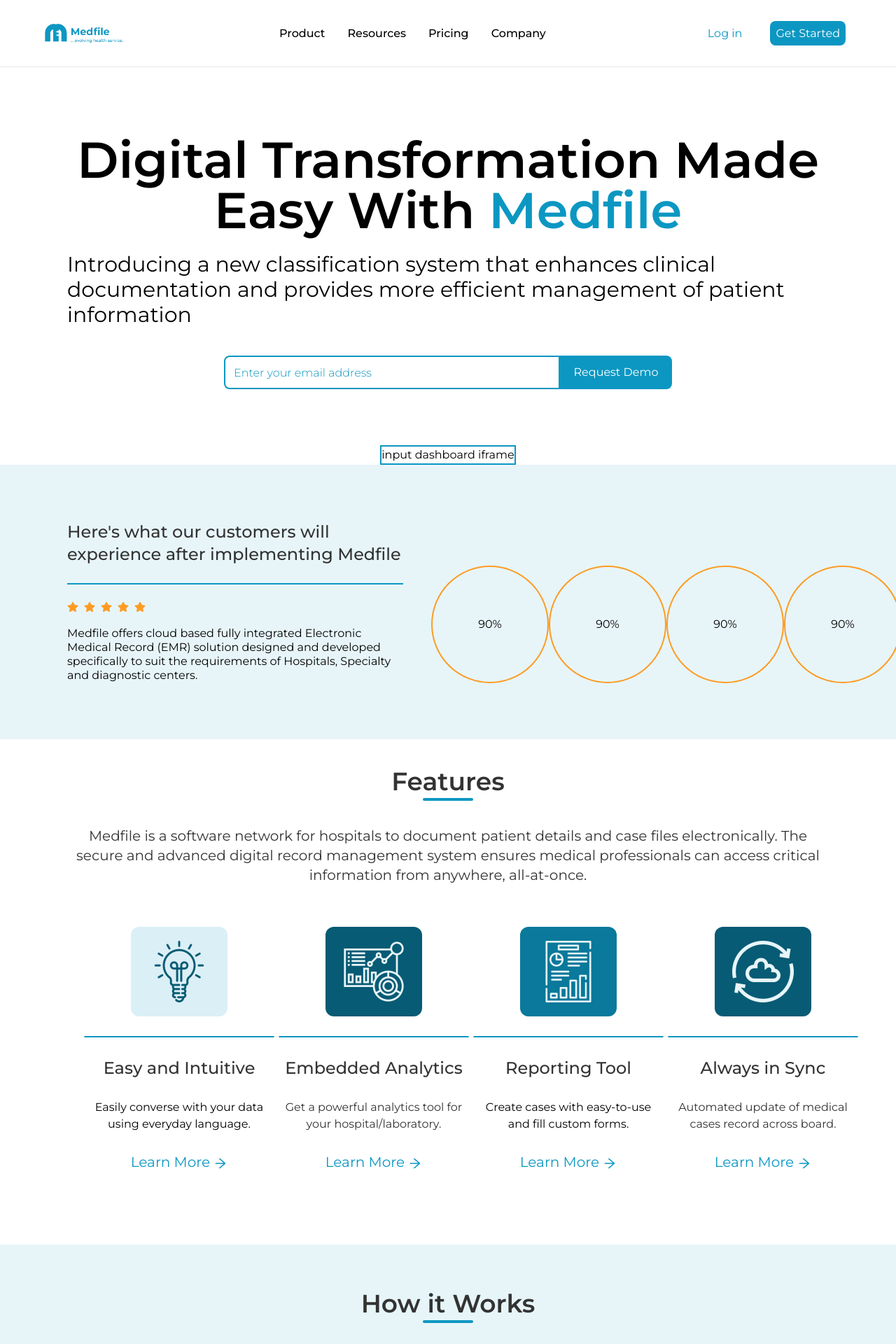
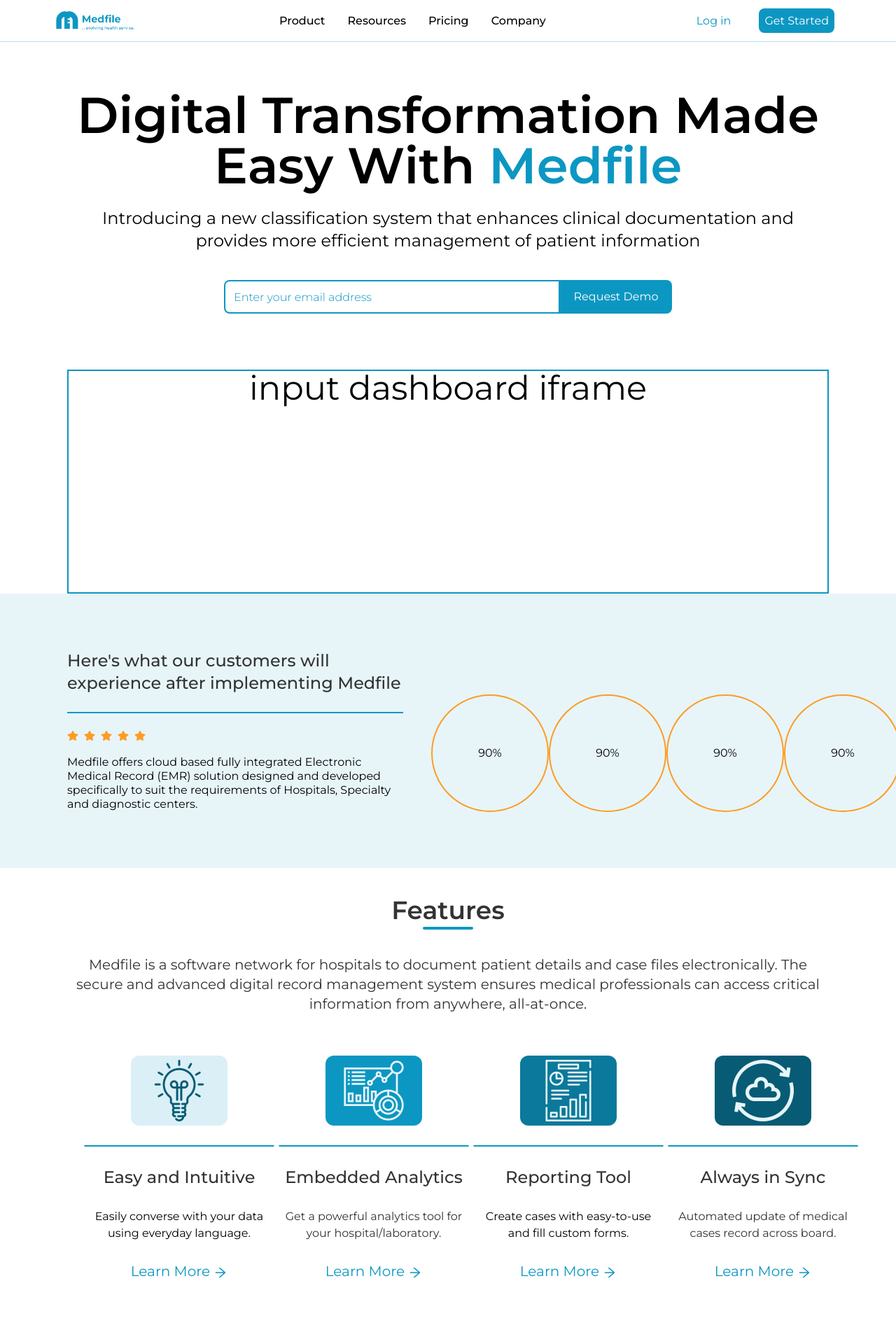
Before and after one commit to AdaoraE/MedFile, a React (Create React App) app: page / in a window 1280 px wide. Shown: the top 1920 px of the page at 70% size. Built offline with nearby package versions, Linux system fonts and the light colour scheme.

Commit message:
hover features and more

```diff
--- a/src/Components/LandingPage/FeatureSection.jsx
+++ b/src/Components/LandingPage/FeatureSection.jsx
@@ -13,12 +13,13 @@
         <Headings text='Features' />
         <p className=' font-normal text-xl text-text-color my-9'>Medfile is a software network for hospitals to document patient details and case files electronically. The secure and advanced digital record management system ensures medical professionals can access critical information from anywhere, all-at-once.</p>
       </div>
+
       <div className='grid grid-cols-2 lg:grid-cols-3 xl:grid-cols-4 gap-6 mb-20'>
-        <div className='flex flex-col gap-7  w-[20rem] justify-center items-center p-6'>
+
+        <div className='flex flex-col gap-7  w-[20rem] h-[23.125rem] justify-center items-center hover:shadow-2xl hover:rounded-xl p-6  '>
           <div className='bg-[#DBEFF6] rounded-xl w-[8.6rem] h-[8rem] flex items-center justify-center'>
             <img src={LightBulb} alt=""  />
           </div>
-
           <div className='w-[17rem] border-[1px] border-main-color rounded'></div>
           <h3 className='text-text-color text-2xl font-medium'>Easy and Intuitive</h3>
           <p className='w-[16.3rem] text-base text-center' >Easily converse with your data using everyday language.</p>
@@ -26,8 +27,8 @@
           </p>
         </div>
 
-        <div className='flex flex-col gap-7  w-[20rem] justify-center items-center p-6'>
-          <div className='bg-[#075B74] rounded-xl w-[8.6rem] h-[8rem] flex items-center justify-center'>
+        <div className='flex flex-col gap-7  w-[20rem] h-[23.125rem] justify-center hover:shadow-2xl hover:rounded-xl items-center p-6'>
+          <div className='bg-[#0C97C2] rounded-xl w-[8.6rem] h-[8rem] flex items-center justify-center'>
             <img src={Report} alt="" />
           </div>
           <div className='w-[17rem] border-[1px] border-main-color rounded'></div>
@@ -38,7 +39,7 @@
         </div>
 
 
-        <div className='flex flex-col gap-7  w-[20rem] justify-center items-center p-6'>
+        <div className='flex flex-col gap-7  w-[20rem] h-[23.125rem] justify-center hover:shadow-2xl hover:rounded-xl items-center p-6'>
           <div className='bg-[#0A799B] rounded-xl w-[8.625rem] h-[8rem] flex items-center justify-center'>
             <img src={BusinessReport} alt=""  />
           </div>
@@ -49,7 +50,7 @@
           </p>
         </div>
 
-        <div className='flex flex-col gap-7  w-[20rem] justify-center items-center p-6'>
+        <div className='flex flex-col gap-7  w-[20rem] h-[23.125rem] hover:shadow-2xl hover:rounded-xl justify-center items-center p-6'>
           <div className='bg-[#075B74] rounded-xl w-[8.625rem] h-[8rem] flex items-center justify-center'>
             <img src={CloudComputing} alt=""  />
           </div>
--- a/src/Components/LandingPage/Hero.jsx
+++ b/src/Components/LandingPage/Hero.jsx
@@ -2,10 +2,10 @@
 
 function Hero() {
   return (
-    <section name='Product' className='flex flex-col items-center   '>
+    <section name='Product' className='flex flex-col items-center'>
 
-      <h1 className='capitalize text-3xl md:text-7xl font-semibold mt-24 text-center'>digital transformation made <br/>easy with <span className='text-main-color'>medfile</span></h1>
-      <p className='font-normal text-lg md:text-3xl leading-7 pt-6 pb-10'>Introducing a new classification system that enhances clinical documentation and provides more efficient management of patient information </p>
+      <h1 className='capitalize text-3xl md:text-7xl font-semibold mt-32 text-center'>digital transformation made <br/>easy with <span className='text-main-color'>medfile</span></h1>
+      <p className='font-normal text-lg md:text-2xl leading-7 pt-6 pb-10 text-center'>Introducing a new classification system that enhances clinical documentation and provides more efficient management of patient information </p>
 
       <div className='flex flex-row text-sm md:text-base '>
         <input type="text" placeholder='Enter your email address' className='w-[12rem] md:w-[25rem] lg:w-[30rem] h-12 text-main-color font-light placeholder-main-color border-2 border-main-color px-3 rounded-tl-lg rounded-bl-lg text-start' />
@@ -14,7 +14,7 @@
       </div>
 
 
-      <div className='border-2 mt-20 border-main-color'>
+      <div className='border-2 mt-20 w-full h-80 border-main-color text-center text-5xl'>
    input dashboard iframe
         {/* <iframe src="" frameborder="0"></iframe> */}
       </div>
--- a/src/Components/LandingPage/Navbar/Navbar.jsx
+++ b/src/Components/LandingPage/Navbar/Navbar.jsx
@@ -15,7 +15,7 @@
     }, []);
     return (
 
-        <nav className='bg-white border-b-[0.03rem] h-24 flex justify-between items-center px-16 font-semibold'>
+        <nav className='bg-white border-b-[0.03rem] border-[#B4DFEC] h-[60px] flex justify-between items-center px-20 font-semibold fixed z-50 w-full'>
 
             <div>
                 <Link
--- a/src/Components/LandingPage/PricingSection.jsx
+++ b/src/Components/LandingPage/PricingSection.jsx
@@ -8,9 +8,9 @@
       <Headings text='Pricing' />
       <div className='flex flex-col md:flex-wrap xl:flex-nowrap lg:flex-row justify-center gap-10 mt-12 align-middle items-center'>
 
-        <div className=' border-2 border-[#B4DFEC] hover:border-[#097192] rounded-lg px-10 py-4 w-[27rem] '>
+        <div className=' border-2 border-[#B4DFEC] hover:scale-105 rounded-lg px-10 py-4 w-[27rem] '>
           <h2 className='font-medium text-center text-2xl text-text-color pt-2 border-b-[1px] border-black'>Basic</h2>
-          <ul className='text-lg font-normal mt-6 space-y-6 capitalize'>
+          <ul className='text-lg font-normal mt-6 space-y-6 capitalize '>
             <LiSection text='patient registration' />
             <LiSection text='appointment scheduling'/>
             <LiSection text='Doctor Work Bench'/>
@@ -31,7 +31,7 @@
 
 
 
-        <div className=' border-2 border-[#B4DFEC] hover:border-[#097192] rounded-lg px-10 py-4 w-[27rem]'>
+        <div className='border-2 border-[#097192] hover:scale-105 rounded-lg px-10 py-4 w-[27rem]'>
           <h2 className='font-medium text-center text-2xl text-text-color pt-2 border-b-[1px] border-black'>Premium</h2>
           <ul className='text-lg font-normal mt-6 space-y-6 capitalize'>
             <LiSection text='Basic Features'/>
@@ -53,7 +53,7 @@
         </div>
 
 
-        <div className=' border-2 border-[#B4DFEC] hover:border-[#097192] rounded-lg px-10 py-4 w-[27rem]'>
+        <div className=' border-2 border-[#B4DFEC] hover:scale-105 rounded-lg px-10 py-4 w-[27rem]'>
           <h2 className='font-medium text-center text-2xl text-text-color pt-2 border-b-[1px] border-black'>Custom</h2>
           <ul className='text-lg font-normal mt-6 space-y-6 capitalize'>
             <LiSection text='Basic Features' />
--- a/src/Components/LandingPage/footer/Footer.jsx
+++ b/src/Components/LandingPage/footer/Footer.jsx
@@ -7,7 +7,7 @@
 import links from './linkData'
 function Footer() {
   return (
-    <section className='bg-main-color  text-white '>
+    <section className='bg-[#0A799B]  text-white '>
       <div className='flex flex-col lg:flex-row justify-between gap-10 pt-20 text-base md:text-2xl lg:text-base'>
 
         <div>
@@ -33,8 +33,8 @@
                 <div className='text-2xl font-semibold'>
                   {heading}</div>
 
-                <div className='flex flex-col gap-5 mt-7'>
-                  {list.map((listItem,i) => <p key={i}>{listItem}</p>)}
+                <div className='flex flex-col gap-5 mt-7 '>
+                  {list.map((listItem, i) => <p key={i} className='hover:text-main-color'>{listItem} </p>)}
                 </div>
               </div>
 
--- a/src/Components/LandingPage/ourCustomer/OurCustomer.jsx
+++ b/src/Components/LandingPage/ourCustomer/OurCustomer.jsx
@@ -13,7 +13,7 @@
       </ul>
 
       {/* USE HOC HERE */}
-      <div className='mb-[85px]'>
+      <div className='mb-[85px] mt-24'>
         <Headings text='Frequently Asked Questions' />
       </div>
 
```
